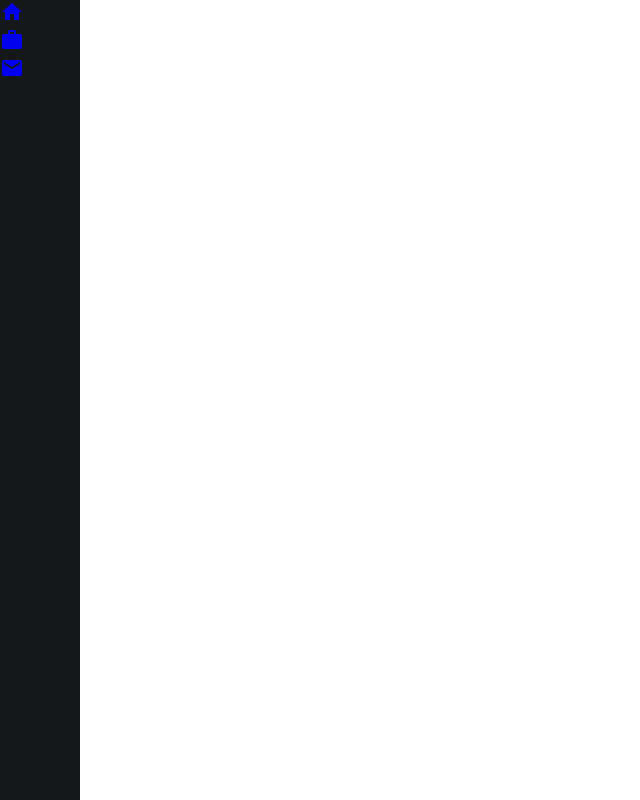
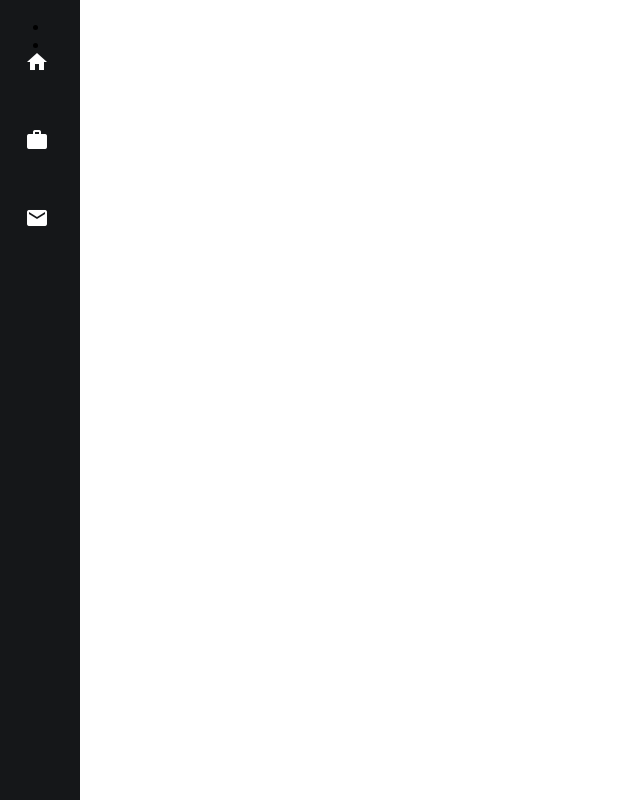
Before and after one commit to geraldinaz/geraldinaz.github.io, a plain HTML site: page index.html in a window 1280 px wide. Shown: the whole page, without its empty margins (0-640 px from the left). Drawn offline with Linux system fonts and the light colour scheme.

Commit message:
sidebar spacing

```diff
--- a/style.css
+++ b/style.css
@@ -9,3 +9,10 @@
     height: 100%;
     background: #151719;
 }
+#nav ul li a {
+    /* icons */
+    float: left; /* need this float for margins to work? */
+    color: white;
+    margin-top: 50px;
+    margin-left: 25px;
+}
```
